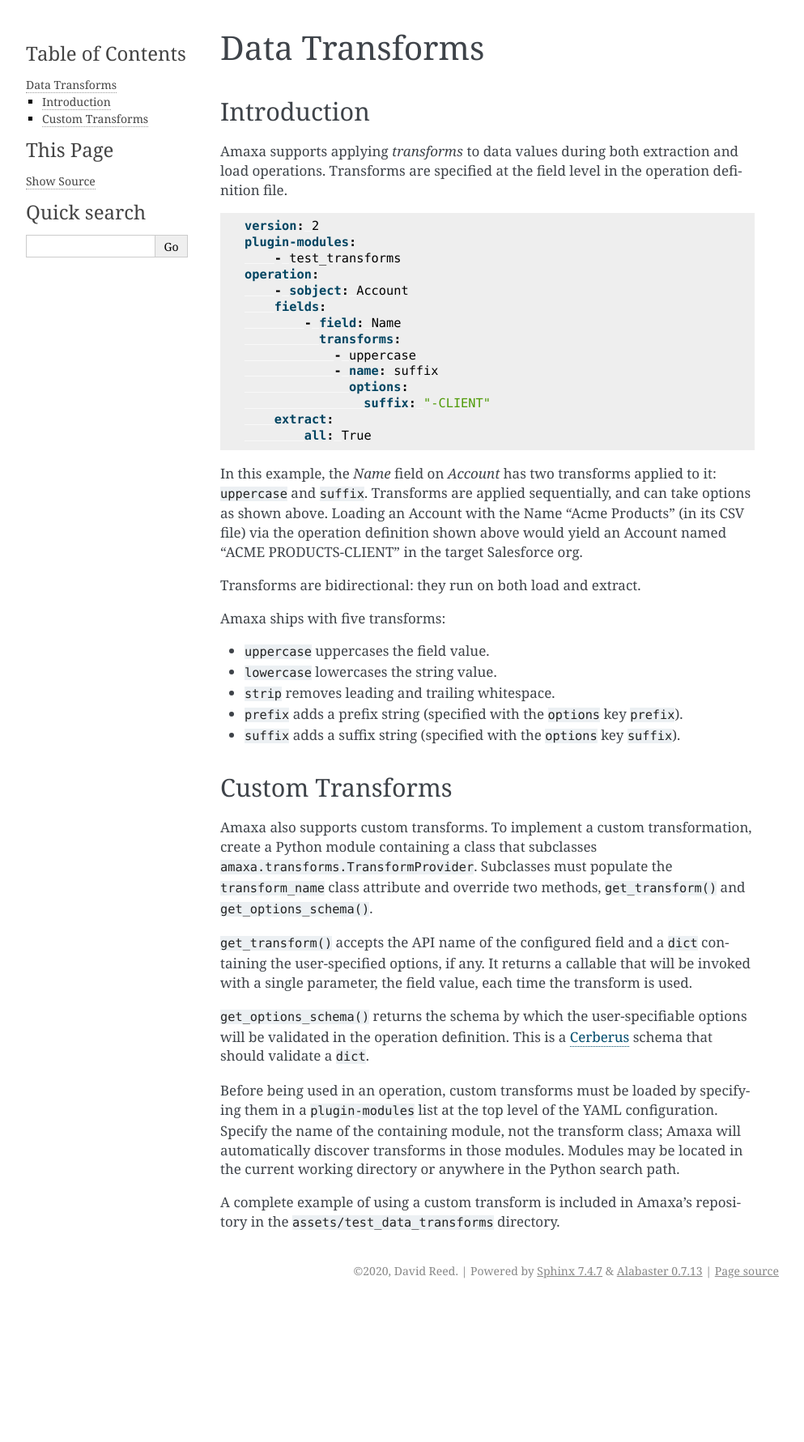
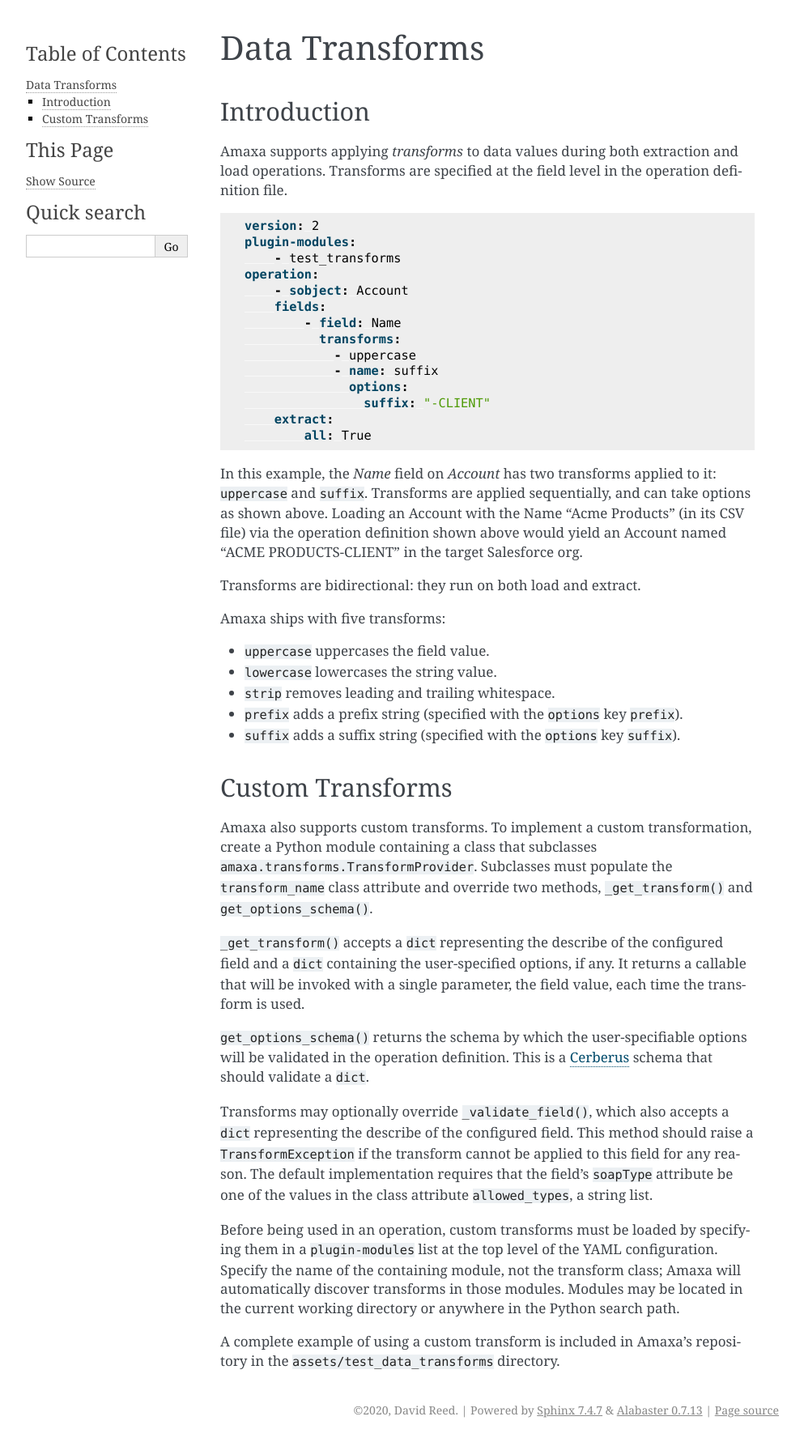
Before and after one commit to davidmreed/amaxa, a Sphinx documentation site: the page built from docs/transforms.rst, in a window 1280 px wide. Shown: the whole page at 81% size, without its empty margins (148-1141 px from the left). Built offline with Sphinx 7.4.7, drawn with Linux system fonts in a browser that asks for light colours; before the commit the page ends 1609 px from its top, so only the background shows below that.

Commit message:
Update documentation and examples for new transforms structure

```diff
--- a/docs/transforms.rst
+++ b/docs/transforms.rst
@@ -38,11 +38,13 @@ Amaxa ships with five transforms:
 Custom Transforms
 *****************
 
-Amaxa also supports custom transforms. To implement a custom transformation, create a Python module containing a class that subclasses ``amaxa.transforms.TransformProvider``. Subclasses must populate the ``transform_name`` class attribute and override two methods, ``get_transform()`` and ``get_options_schema()``.
+Amaxa also supports custom transforms. To implement a custom transformation, create a Python module containing a class that subclasses ``amaxa.transforms.TransformProvider``. Subclasses must populate the ``transform_name`` class attribute and override two methods, ``_get_transform()`` and ``get_options_schema()``.
 
-``get_transform()`` accepts the API name of the configured field and a ``dict`` containing the user-specified options, if any. It returns a callable that will be invoked with a single parameter, the field value, each time the transform is used.
+``_get_transform()`` accepts a ``dict`` representing the describe of the configured field and a ``dict`` containing the user-specified options, if any. It returns a callable that will be invoked with a single parameter, the field value, each time the transform is used.
 
 ``get_options_schema()`` returns the schema by which the user-specifiable options will be validated in the operation definition. This is a `Cerberus <https://docs.python-cerberus.org/>`_ schema that should validate a ``dict``.
+
+Transforms may optionally override ``_validate_field()``, which also accepts a ``dict`` representing the describe of the configured field. This method should raise a ``TransformException`` if the transform cannot be applied to this field for any reason. The default implementation requires that the field's ``soapType`` attribute be one of the values in the class attribute ``allowed_types``, a string list.
 
 Before being used in an operation, custom transforms must be loaded by specifying them in a ``plugin-modules`` list at the top level of the YAML configuration. Specify the name of the containing module, not the transform class; Amaxa will automatically discover transforms in those modules. Modules may be located in the current working directory or anywhere in the Python search path.
 
```
Also changed, not shown: 1 other file.
